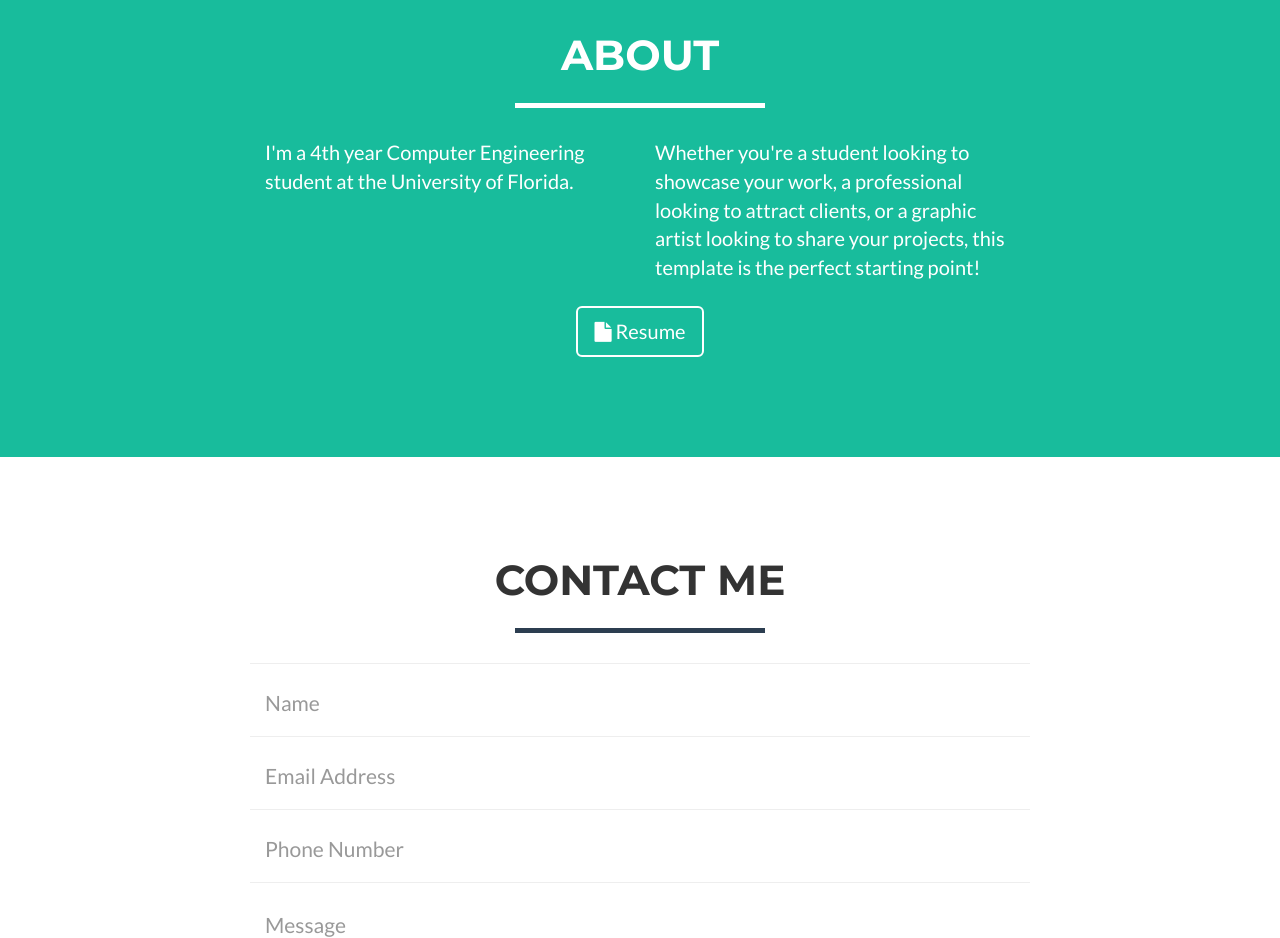
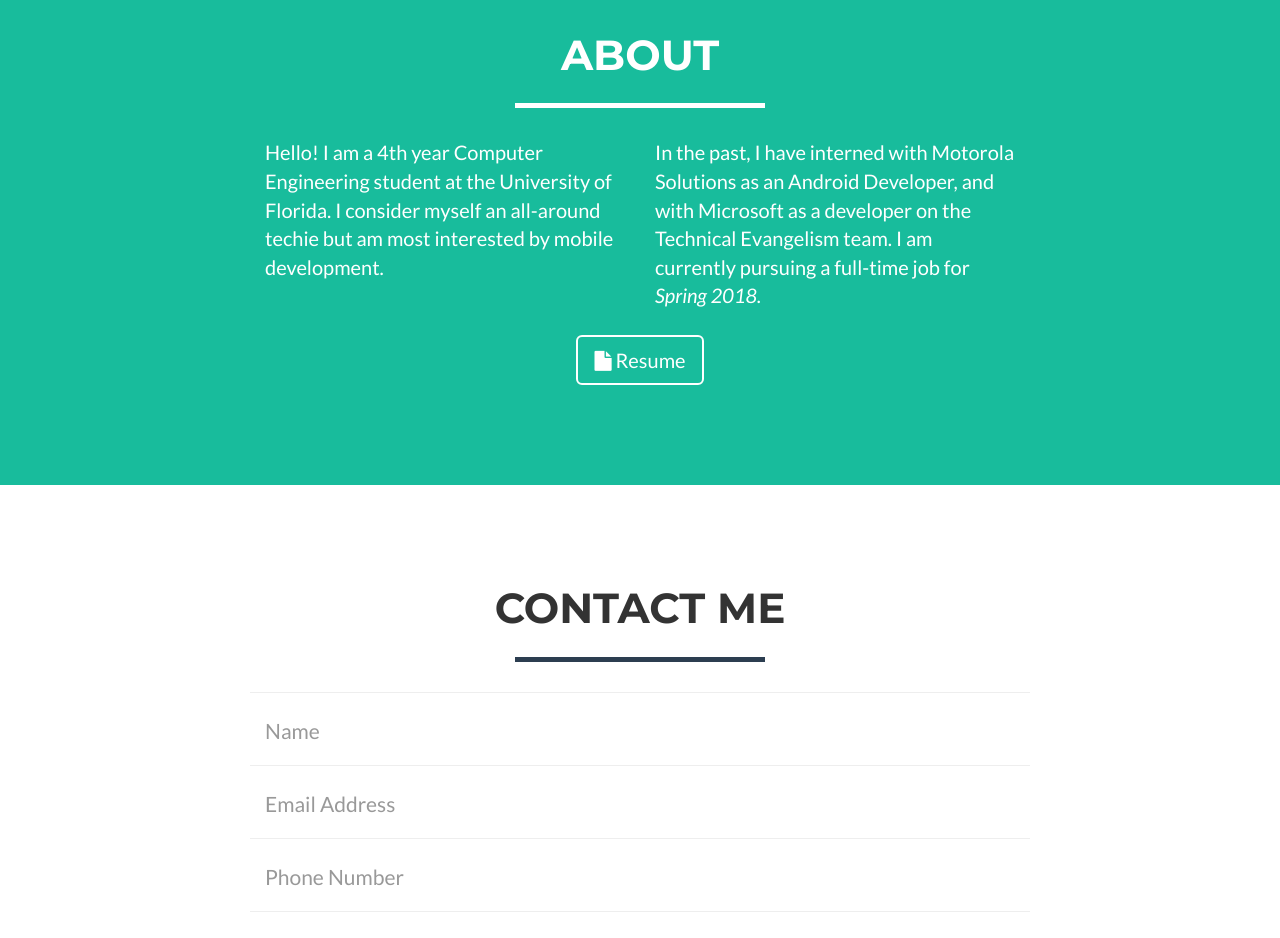
Before and after one commit to OrOz77/Or-Oz.com, a website: page index.html in a window 1280 px wide. Shown: the part 1720-2658 px from the top of the page. Drawn offline with nearby package versions, Linux system fonts and the light colour scheme.

Commit message:
updated about section

```diff
--- a/index.html
+++ b/index.html
@@ -167,10 +167,10 @@
             </div>
             <div class="row">
                 <div class="col-lg-4 col-lg-offset-2">
-                    <p>I'm a 4th year Computer Engineering student at the University of Florida. </p>
+                    <p>Hello! I am a 4th year Computer Engineering student at the University of Florida. I consider myself an all-around techie but am most interested by mobile development. </p>
                 </div>
                 <div class="col-lg-4">
-                    <p>Whether you're a student looking to showcase your work, a professional looking to attract clients, or a graphic artist looking to share your projects, this template is the perfect starting point!</p>
+                    <p>In the past, I have interned with Motorola Solutions as an Android Developer, and with Microsoft as a developer on the Technical Evangelism team. I am currently pursuing a full-time job for <i>Spring 2018.</i></p>
                 </div>
                 <div class="col-lg-8 col-lg-offset-2 text-center">
                     <a href="https://www.linkedin.com/in/oroz77" target="blank" class="btn btn-lg btn-outline">
```
